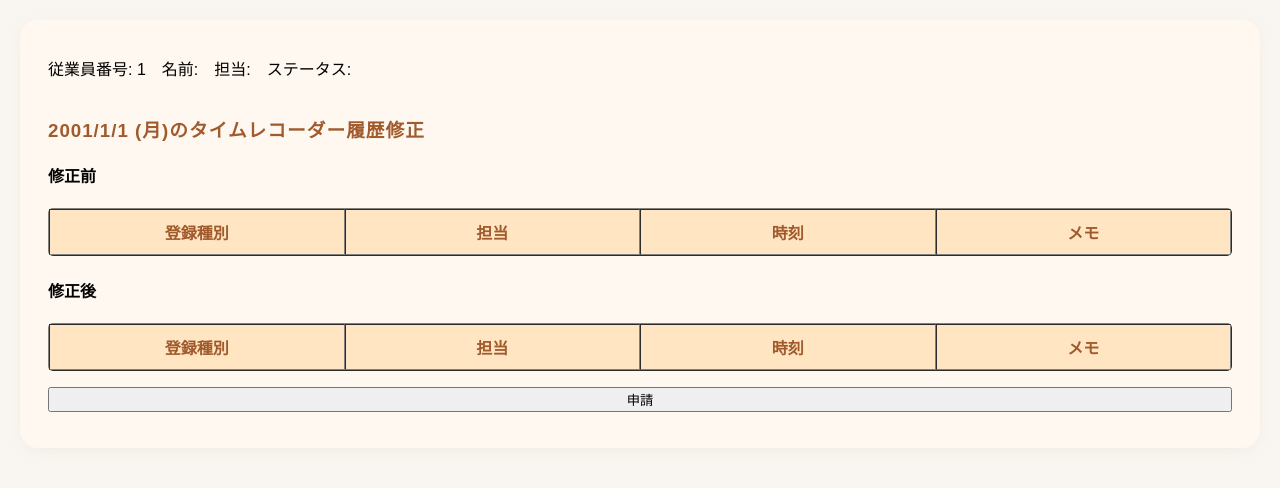
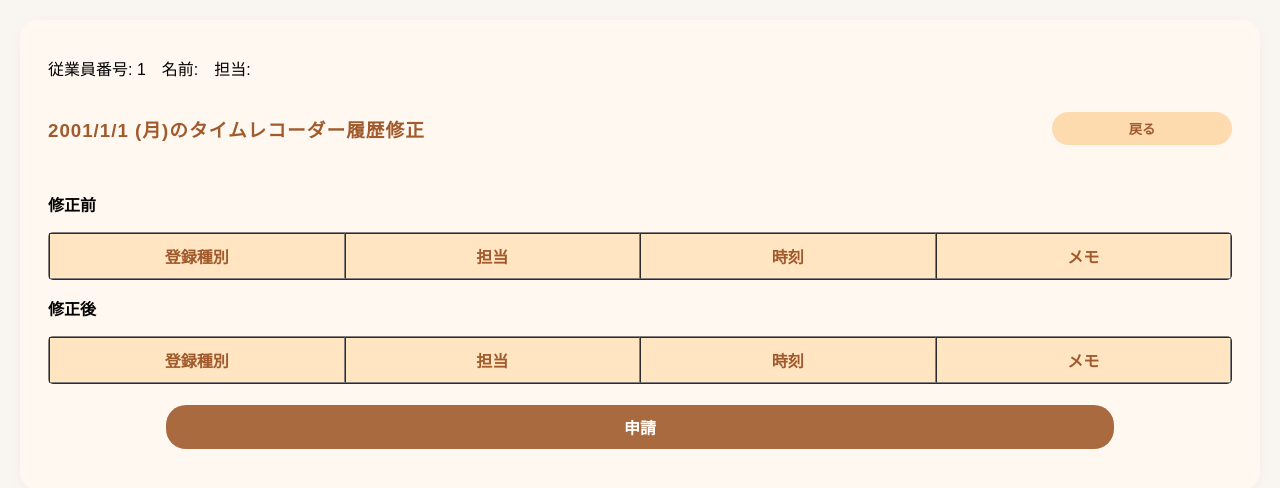
Before and after one commit to megumi-seki/brush-up-challenge, a React (Vite) app: page /correction/1/1 in a window 1280 px wide. Shown: the top 488 px of the page. Built offline with nearby package versions, Linux system fonts and the light colour scheme.

Commit message:
imrove ui

```diff
--- /dev/null
+++ b/src/components/ButtonToCorrectionCheck.tsx
@@ -0,0 +1,12 @@
+import { useNavigate } from "react-router-dom";
+
+const ButtonToCorrectionCheck = () => {
+  const navigate = useNavigate();
+  return (
+    <button className="btn" onClick={() => navigate(`/correction-check`)}>
+      タイムレコーダー修正確認
+    </button>
+  );
+};
+
+export default ButtonToCorrectionCheck;
--- a/src/components/ButtonToHome.tsx
+++ b/src/components/ButtonToHome.tsx
@@ -4,7 +4,7 @@ const ButtonToHome = () => {
   const navigate = useNavigate();
   return (
     <button className="btn ml-auto" onClick={() => navigate("/")}>
-      ホーム画面に戻る
+      ホーム画面
     </button>
   );
 };
--- a/src/components/ClockLogTableTitle.tsx
+++ b/src/components/ClockLogTableTitle.tsx
@@ -44,7 +44,6 @@ const ClockLogTableTitle = ({
             className="selected-date"
             onChange={(e) => setSelectedDateString(e.target.value)}
           />
-          <h3>のタイムレコーダー履歴</h3>
         </div>
         <div className="flex gap-small">
           <button
--- a/src/index.css
+++ b/src/index.css
@@ -102,6 +102,10 @@ th {
     justify-content: center;
   }
 
+  .justify-end {
+    justify-content: flex-end;
+  }
+
   .align-center {
     align-items: center;
   }
@@ -124,6 +128,10 @@ th {
 
   .border {
     border: 0.5px dashed #d8d8d8;
+  }
+
+  .bold {
+    font-weight: bold;
   }
 
   .btn {
--- a/src/pages/ClockLogs.tsx
+++ b/src/pages/ClockLogs.tsx
@@ -5,6 +5,7 @@ import ClockLogTableTitle from "../components/ClockLogTableTitle";
 import ClockLogTable from "../components/ClockLogTable";
 import ButtonToHome from "../components/ButtonToHome";
 import getMatchedShift from "../hooks/getMatchedShift";
+import ButtonToCorrectionCheck from "../components/ButtonToCorrectionCheck";
 
 const ClockLogs = () => {
   const today = new Date();
@@ -37,6 +38,13 @@ const ClockLogs = () => {
 
   const pageContent = (
     <div className="container-large">
+      <div className="flex justify-between align-center">
+        <h3>タイムレコーダー履歴</h3>
+        <div className="flex gap-medium">
+          <ButtonToHome />
+          <ButtonToCorrectionCheck />
+        </div>
+      </div>
       <ClockLogTableTitle
         selectedDateString={selectedDateString}
         setSelectedDateString={setSelectedDateString}
@@ -59,7 +67,6 @@ const ClockLogs = () => {
           withName={true}
         />
       </div>
-      <ButtonToHome />
     </div>
   );
 
--- a/src/pages/Correction.tsx
+++ b/src/pages/Correction.tsx
@@ -140,12 +140,17 @@ const Correction = () => {
           <span>従業員番号: {empId}</span>
           <span>名前: {employeee?.name}</span>
           <span>担当: {getRolesText({ roles: employeee?.roles })}</span>
-          <span>ステータス:</span>
         </div>
       </div>
+      <div className="flex justify-between align-center">
+        <h3>{formatDate(dateStringParam)}のタイムレコーダー履歴修正</h3>
+        <button className="btn" onClick={() => navigate(-1)}>
+          戻る
+        </button>
+      </div>
       <div>
-        <h3>{formatDate(dateStringParam)}のタイムレコーダー履歴修正</h3>
-        <h4>修正前</h4>
+        <div className="flex flex-col">
+          <p className="bold">修正前</p>
           <table border={1}>
             <thead>
               <tr>
@@ -181,7 +186,9 @@ const Correction = () => {
               ))}
             </tbody>
           </table>
-        <h4>修正後</h4>
+        </div>
+        <div>
+          <p className="bold">修正後</p>
           <table border={1}>
             <thead>
               <tr>
@@ -209,14 +216,19 @@ const Correction = () => {
                           id="roleCorrection"
                           value={record.role.value!} // null許容してるが、打刻情報にはすべてroleが入っている
                           onChange={(e) =>
-                          handleCorrection(index, "modifyRole", e.target.value)
+                            handleCorrection(
+                              index,
+                              "modifyRole",
+                              e.target.value
+                            )
                           }
                         >
                           {employeee?.roles.map((role) => (
                             <option value={role} key={role}>
                               {
                                 defaultRoleOptions.find(
-                                (defaultOption) => defaultOption.value === role
+                                  (defaultOption) =>
+                                    defaultOption.value === role
                                 )?.label
                               }
                             </option>
@@ -263,7 +275,8 @@ const Correction = () => {
             </tbody>
           </table>
         </div>
-      <button type="submit" onClick={handleSubmit}>
+      </div>
+      <button className="btn submit-btn" type="submit" onClick={handleSubmit}>
         申請
       </button>
     </div>
--- a/src/pages/CorrectionCheck.tsx
+++ b/src/pages/CorrectionCheck.tsx
@@ -4,6 +4,8 @@ import getEmpNameById from "../hooks/getEmpNameById";
 import formatDate from "../hooks/formatDate";
 import getLabel from "../hooks/getLabel";
 import formatTime from "../hooks/formatTime";
+import ButtonToHome from "../components/ButtonToHome";
+import ButtonToClockLogs from "../components/ButtonToClockLogs";
 
 const CorrectionCheck = () => {
   const [storedCorrectionRequests, setStoredCorrectionRequests] = useState<
@@ -26,7 +28,13 @@ const CorrectionCheck = () => {
 
   const pageContent = (
     <div className="container-large flex flex-col gap-medium">
-      <h3>タイムレコーダー履歴申請</h3>
+      <div className="flex justify-between align-center">
+        <h3>タイムレコーダー履歴申請</h3>
+        <div className="flex gap-medium">
+          <ButtonToHome />
+          <ButtonToClockLogs />
+        </div>
+      </div>
       {storedCorrectionRequests.length === 0 ? (
         <div>修正申請中のタイムレコーダー履歴はありません</div>
       ) : (
--- a/src/pages/Detail.tsx
+++ b/src/pages/Detail.tsx
@@ -207,10 +207,8 @@ const Detail = () => {
             <span>従業員番号: {empId}</span>
             <span>名前: {employeee?.name}</span>
             <span>担当: {getRolesText({ roles: employeee?.roles })}</span>
-            <span>ステータス:</span>
           </div>
           <div className="flex gap-medium">
-            <ButtonToClockLogs />
             <ButtonToHome />
           </div>
         </div>
@@ -225,6 +223,17 @@ const Detail = () => {
           />
         </div>
         <div>
+          <div className="flex justify-between align-center">
+            <h3>タイムレコーダー履歴</h3>
+            <button
+              className="btn"
+              onClick={() =>
+                navigate(`/correction/${empId}/${selectedDateString}`)
+              }
+            >
+              タイムレコーダー修正申請
+            </button>
+          </div>
           <ClockLogTableTitle
             selectedDateString={selectedDateString}
             setSelectedDateString={setSelectedDateString}
@@ -297,14 +306,6 @@ const Detail = () => {
             showDiffs={showDiffs}
             withName={false}
           />
-          <button
-            className="btn"
-            onClick={() =>
-              navigate(`/correction/${empId}/${selectedDateString}`)
-            }
-          >
-            タイムレコーダー履歴修正
-          </button>
         </div>
         {correctionRequestedRecords && (
           <div>
--- a/src/pages/Home.tsx
+++ b/src/pages/Home.tsx
@@ -2,6 +2,7 @@ import { useNavigate } from "react-router-dom";
 import type { Employee } from "../types";
 import getRolesText from "../hooks/getRolesText";
 import ButtonToClockLogs from "../components/ButtonToClockLogs";
+import ButtonToCorrectionCheck from "../components/ButtonToCorrectionCheck";
 
 type HomeProps = {
   employees: Employee[];
@@ -20,10 +21,10 @@ const Home = ({ employees }: HomeProps) => {
       <div>
         <div className="flex justify-between align-center">
           <h3>従業員一覧</h3>
-          <ButtonToClockLogs />
-          <button className="btn" onClick={() => navigate(`/correction-check`)}>
-            タイムレコーダー履歴修正確認
-          </button>
+          <div className="flex gap-medium align-center">
+            <ButtonToClockLogs />
+            <ButtonToCorrectionCheck />
+          </div>
         </div>
         <table border={1}>
           <thead>
```
Lines whose indentation alone changed are shown as unchanged.
